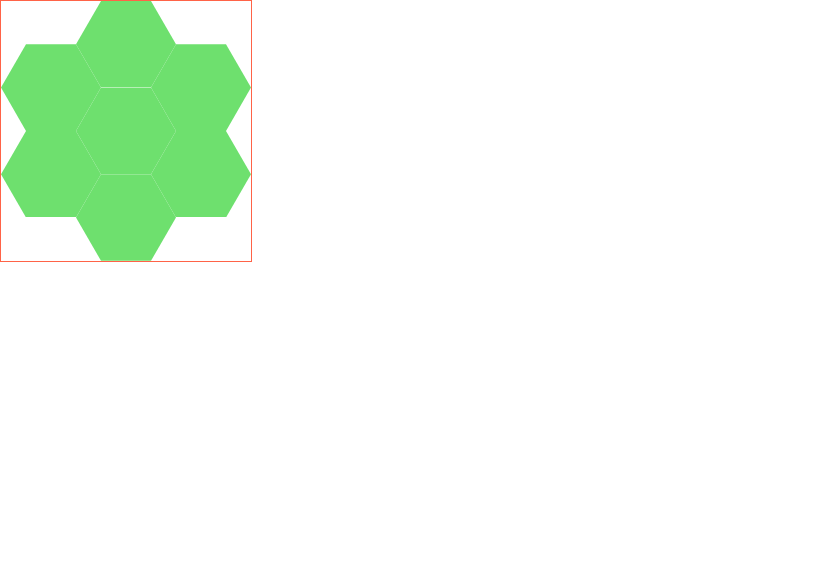
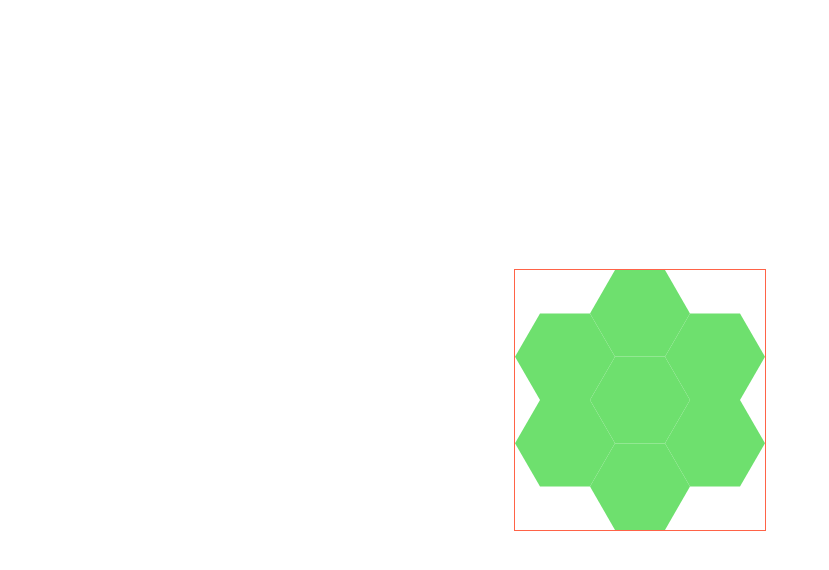
Before and after one commit to serge-st/ng-hex-2048-server, an Angular app: page / in a window 1280 px wide. Shown: the top 570 px of the page, without its empty margins (0-829 px from the left). Built offline with nearby package versions, Linux system fonts and the light colour scheme.

Commit message:
refactor: improve project`s structure

```diff
--- a/src/app/app.component.html
+++ b/src/app/app.component.html
@@ -1,7 +1,2 @@
-<main>
-  <app-grid
-    [radius]="1"
-    [hexWidth]="100"
-  ></app-grid>
-  <router-outlet></router-outlet>
-</main>
+<app-game-page></app-game-page>
+<router-outlet></router-outlet>
--- a/src/app/app.component.scss
+++ b/src/app/app.component.scss
@@ -0,0 +1,7 @@
+:host {
+    min-height: 100vh;
+	min-height: 100dvh;
+	transition: min-height 0.2s ease-in-out;
+    width: 100vw;
+    display: flex;
+}
--- a/src/app/app.component.ts
+++ b/src/app/app.component.ts
@@ -1,12 +1,12 @@
 import { Component } from '@angular/core';
 import { RouterOutlet } from '@angular/router';
 import { HexagonComponent } from './hexagon/hexagon.component';
-import { GridComponent } from './grid/grid.component';
+import { GamePageComponent } from './pages/game-page/game-page.component';
 
 @Component({
   selector: 'app-root',
   standalone: true,
-  imports: [RouterOutlet, HexagonComponent, GridComponent],
+  imports: [RouterOutlet, HexagonComponent, GamePageComponent],
   templateUrl: './app.component.html',
   styleUrl: './app.component.scss'
 })
--- a/src/app/grid/grid.component.ts
+++ b/src/app/grid/grid.component.ts
@@ -1,7 +1,7 @@
 import { Component, Input, OnChanges } from '@angular/core';
 import { HexagonComponent } from '../hexagon/hexagon.component';
 import { StyleVariables } from '../shared/interfaces/style-variables';
-import { GridUtilityComponent } from '../shared/grid-utility-component';
+import { GridUtilityComponent } from '../shared/grid-utility-component/grid-utility-component';
 import { Position } from '../shared/interfaces/position';
 import { HexCoord } from '../shared/interfaces/hex-coord';
 import { NgFor } from '@angular/common';
--- a/src/app/hexagon/hexagon.component.ts
+++ b/src/app/hexagon/hexagon.component.ts
@@ -1,7 +1,7 @@
 import { Component, Input, OnChanges } from '@angular/core';
 import { StyleVariables } from '../shared/interfaces/style-variables';
 import { HexCoord } from '../shared/interfaces/hex-coord';
-import { GridUtilityComponent } from '../shared/grid-utility-component';
+import { GridUtilityComponent } from '../shared/grid-utility-component/grid-utility-component';
 import { Position } from '../shared/interfaces/position';
 
 @Component({
--- /dev/null
+++ b/src/app/pages/game-page/game-page.component.html
@@ -0,0 +1,6 @@
+<main>
+    <app-grid
+    [radius]="1"
+    [hexWidth]="100"
+    ></app-grid>
+</main>
--- /dev/null
+++ b/src/app/pages/game-page/game-page.component.scss
@@ -0,0 +1,6 @@
+main {
+    height: 100%;
+    display: flex;
+    align-items: center;
+    justify-content: center;
+}
--- /dev/null
+++ b/src/app/pages/pages-styles.scss
@@ -0,0 +1,3 @@
+:host {
+    flex: 0 0 100%;
+}
--- a/src/app/shared/grid-utility-component.ts
+++ b/src/app/shared/grid-utility-component/grid-utility-component.ts
@@ -1,5 +1,5 @@
 import { Component } from '@angular/core';
-import { StyleVariables } from './interfaces/style-variables';
+import { StyleVariables } from '../interfaces/style-variables';
 
 @Component({
     selector: '',
```
Also changed, not shown: src/app/pages/game-page/game-page.component.ts (added, +13 -0 lines), 2 other files (tests, documents, lock files or other folders).
